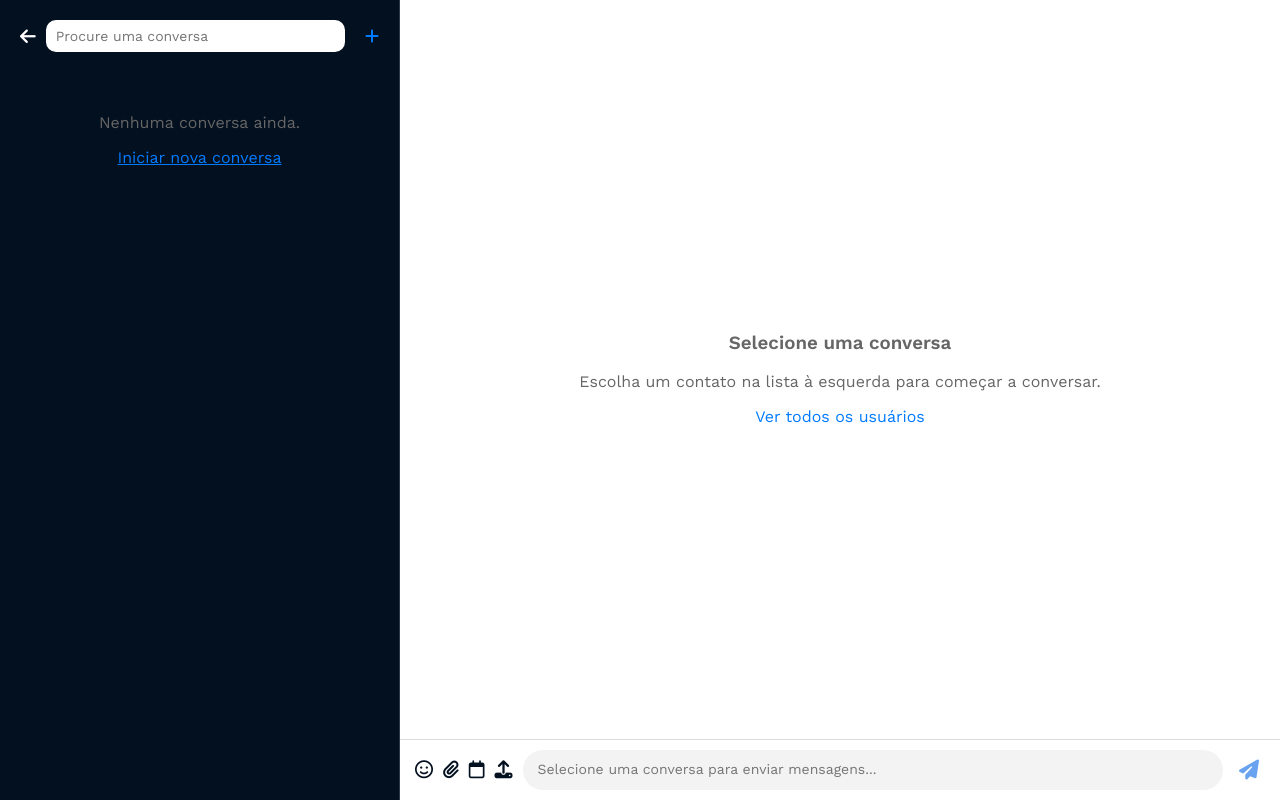
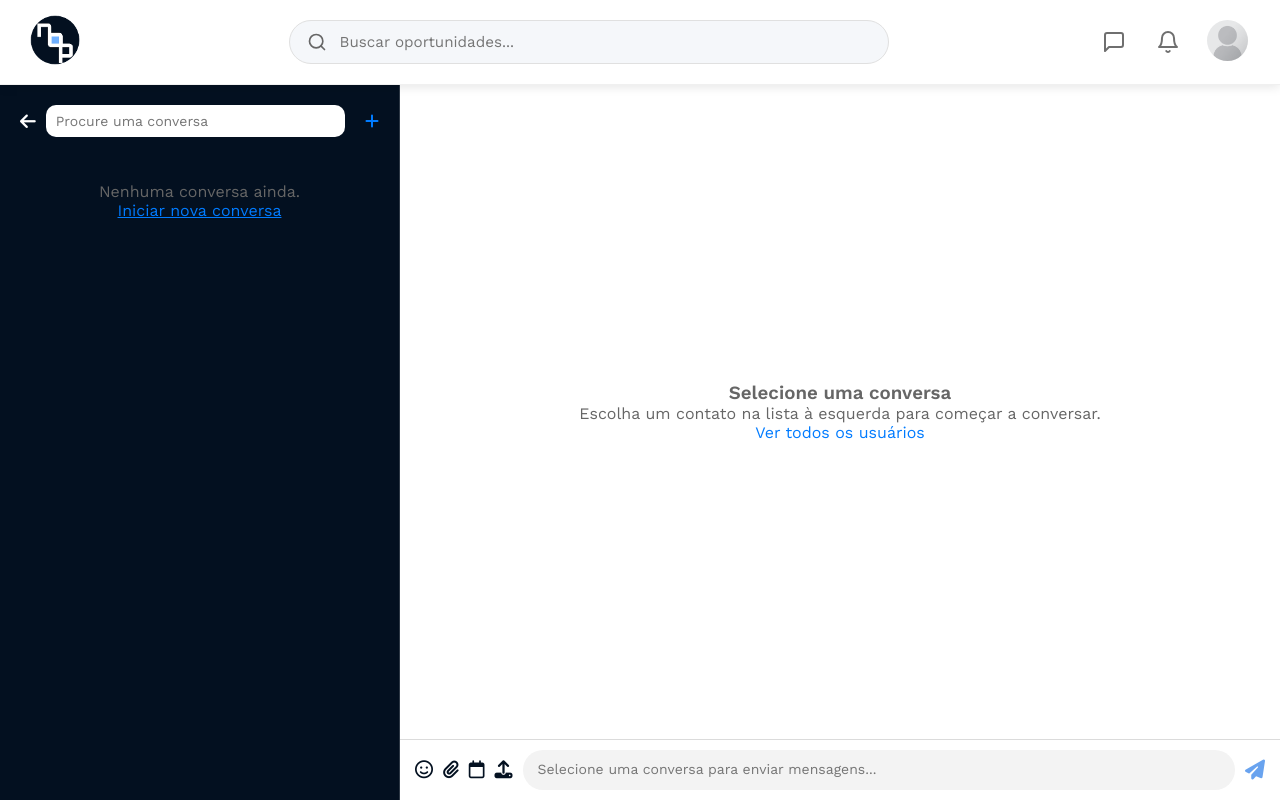
Before and after one commit to udagla5/INF1039---25.2---Time-1, a Django app: page /chat/ in a window 1280 px wide. Run offline with Django 5.2, Linux system fonts and the light colour scheme; the visitor is signed in with stand-in values (Sample User, id 1); data comes from the database, SQL or seed files in the repository; data that the repository does not hold is empty.

Commit message:
chatzin correcao

```diff
--- a/Projeto Django/nop/static/css/chat.css
+++ b/Projeto Django/nop/static/css/chat.css
@@ -1,3 +1,21 @@
+/* chat.css */
+.main-content {
+  height: 100%;
+  overflow: hidden !important;
+  display: flex;
+  flex-direction: column;
+}
+
+/* Ajuste no container do chat para preencher o espaço (flex) em vez de altura fixa */
+.chat-container {
+  display: flex;
+  flex: 1;        /* Mude de height: 100% para flex: 1 */
+  height: auto;   /* Reseta a altura para ser automático */
+  width: 100%;
+  background: #031020;
+  margin: 0;
+  overflow: hidden; /* Garante que o chat não empurre a tela */
+}
 * {
   box-sizing: border-box;
   font-family: "Work Sans", sans-serif;
@@ -9,7 +27,7 @@ html, body {
   background: #031020;
   height: 100%;
   width: 100%;
-  overflow: hidden;
+  overflow: hidden; /* Importante para não ter scroll na página inteira */
 }
 
 /* ----------- Sidebar ----------- */
@@ -22,7 +40,6 @@ html, body {
   height: 100%;
   border-right: 1px solid #2D3845;
 }
-
 
 .search-box {
   display: flex;
@@ -125,7 +142,7 @@ html, body {
   background: #031020;
   color: #fff;
   padding: 15px 20px;
-  display: flex; /* CORRIGIDO: era inline-flex */
+  display: flex;
   align-items: center;
   gap: 10px;
 }
@@ -157,7 +174,7 @@ html, body {
   display: flex;
   flex-direction: column;
   gap: 10px;
-  max-height: calc(100vh - 160px); /* Para deixar espaço para header e footer */
+  /* Removemos o max-height calculado manualmente pois o flexbox cuidará disso */
 }
 
 .msg {
@@ -171,7 +188,7 @@ html, body {
 .msg.received {
   background: #E9E9EB;
   align-self: flex-start;
-  color: #000000; /* TEXTO PRETO ADICIONADO */
+  color: #000000;
 }
 
 .msg.sent {
@@ -189,7 +206,7 @@ html, body {
 }
 
 .msg.received small {
-  color: #666; /* Cor mais escura para o horário */
+  color: #666;
 }
 
 /* ----------- Footer ----------- */
@@ -240,9 +257,10 @@ html, body {
   color: #4f8de0;
 }
 
+/* AQUI ESTÁ A CORREÇÃO PRINCIPAL */
 .chat-container {
   display: flex;
-  height: 100vh;
+  height: 100%; /* Mudado de 100vh para 100% para respeitar o header do base.html */
   width: 100%;
   background: #031020;
   margin: 0;
--- a/Projeto Django/nop/templates/chat.html
+++ b/Projeto Django/nop/templates/chat.html
@@ -1,15 +1,15 @@
+{% extends "base.html" %}
 {% load static %}
-<!DOCTYPE html>
-<html lang="pt-BR">
-<head>
-    <meta charset="UTF-8">
-    <meta name="viewport" content="width=device-width, initial-scale=1.0">
-    <title>Chat | NOP</title>
-    <link href="https://fonts.googleapis.com/css2?family=Work+Sans:wght@400;500;600&display=swap" rel="stylesheet">
-    <link rel="stylesheet" href="https://cdnjs.cloudflare.com/ajax/libs/font-awesome/6.5.0/css/all.min.css">
-    <link rel="stylesheet" href="{% static 'css/chat.css' %}">
-</head>
-<body>
+
+{% block title %}Chat | NOP{% endblock %}
+{% block extra_css %}
+<link href="https://fonts.googleapis.com/css2?family=Work+Sans:wght@400;500;600&display=swap" rel="stylesheet">
+<link rel="stylesheet" href="https://cdnjs.cloudflare.com/ajax/libs/font-awesome/6.5.0/css/all.min.css">
+<link rel="stylesheet" href="{% static 'css/chat.css' %}">
+{% endblock %}
+
+{% block content %}
+
 <div class="chat-container">
   <div class="sidebar">
     <div class="search-box">
@@ -94,7 +94,9 @@
       <form id="mensagemForm" method="post" action="{% url 'enviar_mensagem' %}" style="display: flex; align-items: center; flex: 1;">
         {% csrf_token %}
         <input type="hidden" name="destinatario_id" value="{{ destinatario.id }}">
-        {{ form_mensagem.conteudo }}
+
+        <textarea name="conteudo" placeholder="Digite uma mensagem..." rows="1" required></textarea>
+
         <button type="submit"><i class="fa-solid fa-paper-plane"></i></button>
       </form>
       {% else %}
@@ -104,7 +106,8 @@
     </div>
   </div>
 </div>
-
+{% endblock %}
+{% block extra_js %}
 <script>
 const chat = document.getElementById("chat");
 const form = document.getElementById("mensagemForm");
@@ -180,7 +183,6 @@ function atualizarMensagens() {
   const destinatarioId = new URLSearchParams(window.location.search).get('conversa_com');
   if (destinatarioId) {
     // Recarregar a página a cada 10 segundos para buscar novas mensagens
-    // Em produção, seria melhor usar WebSockets
     setTimeout(() => {
       location.reload();
     }, 10000);
@@ -189,5 +191,5 @@ function atualizarMensagens() {
 
 atualizarMensagens();
 </script>
-</body>
-</html>
+
+{% endblock %}
```
Also changed, not shown: Projeto Django/nop/contas/migrations/0005_merge_0003_merge_20251202_1430_0004_oportunidade_foto.py (added), Projeto Django/nop/oportunidades/thayna.jpeg (added).
